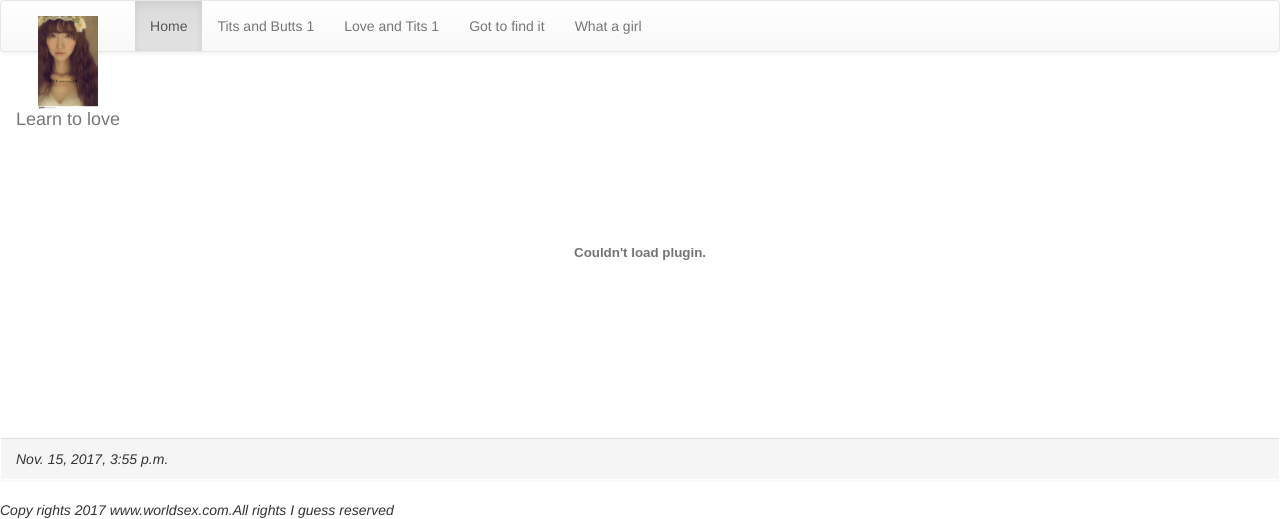
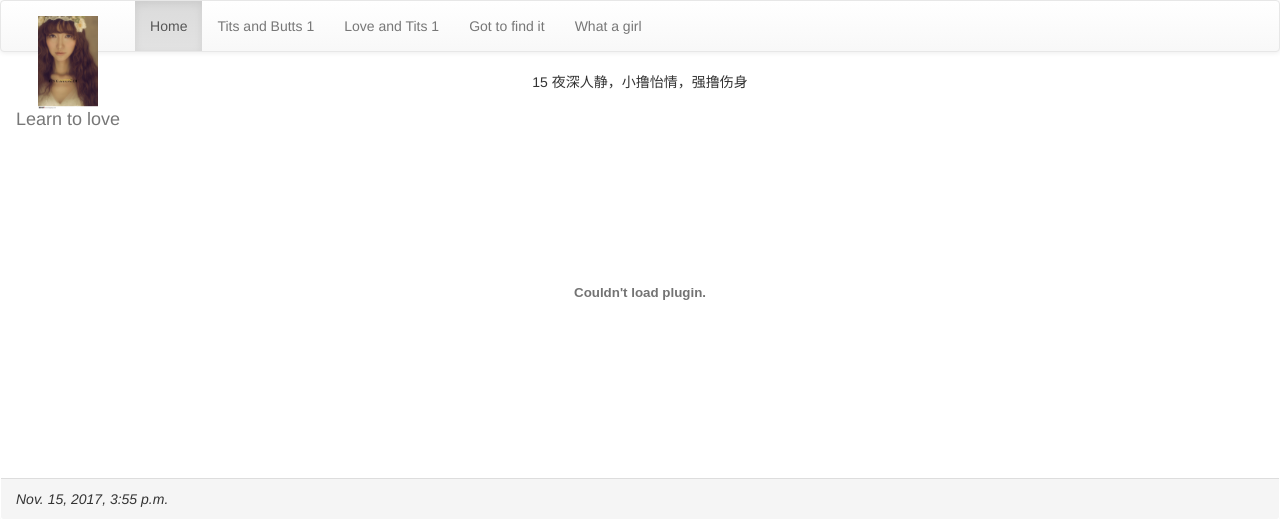
Before and after one commit to Sexyrabbit/A-project, a Django app: page /zhibo/ in a window 1280 px wide. Shown: the top 519 px of the page. Run offline with Django 3.2, Linux system fonts and the light colour scheme; some libraries are stand-ins or nearby versions.

Commit message:
more cool

```diff
--- a/alpha/post/views.py
+++ b/alpha/post/views.py
@@ -27,6 +27,7 @@
     ]
     template = get_template('post/zhibo.html')
     now = datetime.now()
+    hour = now.timetuple().tm_hour
     tvno = tvno
     tv = tv_list[int(tvno)]
     html = template.render(locals())
--- a/alpha/templates/post/zhibo.html
+++ b/alpha/templates/post/zhibo.html
@@ -14,6 +14,15 @@
 {% block content %}
 <div class='container'>
     <div id='tvcode' align='center'>
+    {{ hour }}
+    {% if hour > 12 %}
+    夜深人静，小撸怡情，强撸伤身
+    {% elif hour < 8 %}
+    早起的鸟儿有虫吃，早点起来玩游戏，有益身心健康
+    {% endif %}
+    </div>
+    <br>
+    <div id='tvcode' align='center'>
 <embed width="640" height="360" allownetworking="all" allowscriptaccess="always" src="https://staticlive.douyucdn.cn/common/share/play.swf?room_id={{ tv.tvcode }}" quality="high" bgcolor="#000" wmode="window" allowfullscreen="true" allowFullScreenInteractive="true" type="application/x-shockwave-flash">
     </div>
 </div>
```
Also changed, not shown: 1 other file.
